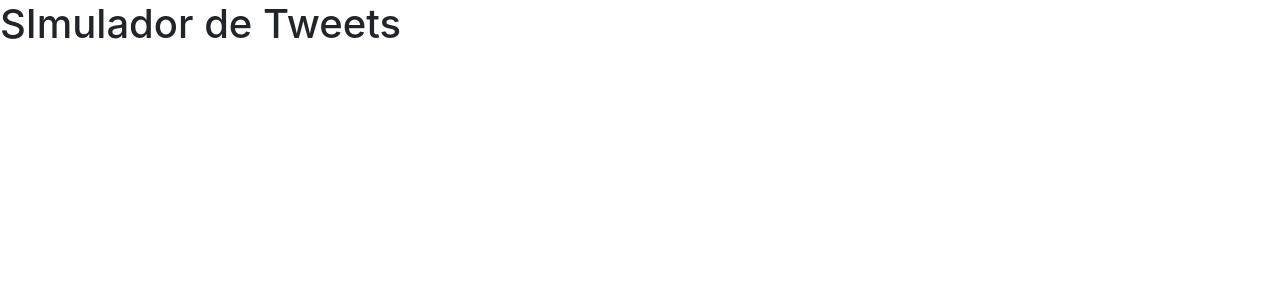
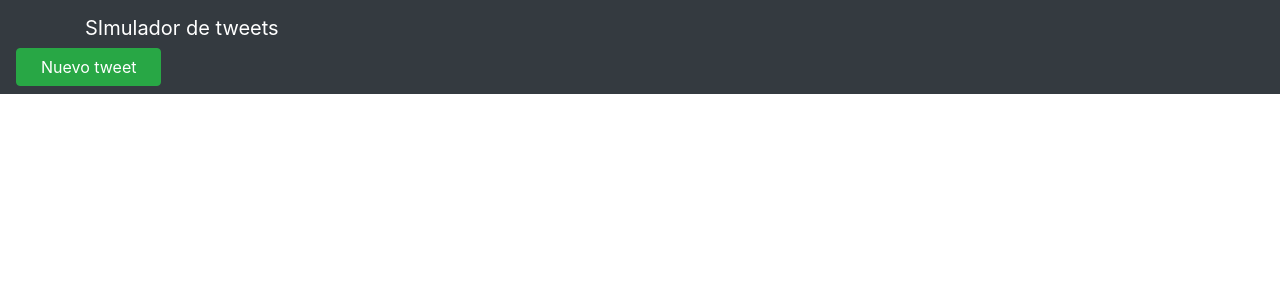
Before and after one commit to Urmatawil/vuetweets, a Vue app: page / in a window 1280 px wide. Shown: the top 300 px of the page. Built offline with nearby package versions, Linux system fonts and the light colour scheme.

Commit message:
barra navegador

```diff
--- a/src/App.vue
+++ b/src/App.vue
@@ -1,11 +1,15 @@
 <template>
-  <h1>SImulador de Tweets</h1>
+ <Menu />
 </template>
 
 <script>
+import Menu from './components/menu.vue'
 
 export default {
   name: 'App',
+  components: {
+    Menu,
+  }
 }
 </script>
 
--- /dev/null
+++ b/src/components/menu.vue
@@ -0,0 +1,19 @@
+<template>
+  <nav class="navbar navbar-dark bg-dark">
+      <div class="container">
+          <span class="navbar-brand">SImulador de tweets</span>
+      </div>
+
+      <button class="btn pl-4 pr-4 btn-success">Nuevo tweet</button>
+  </nav>
+</template>
+
+<script>
+export default {
+
+}
+</script>
+
+<style>
+
+</style>
```
